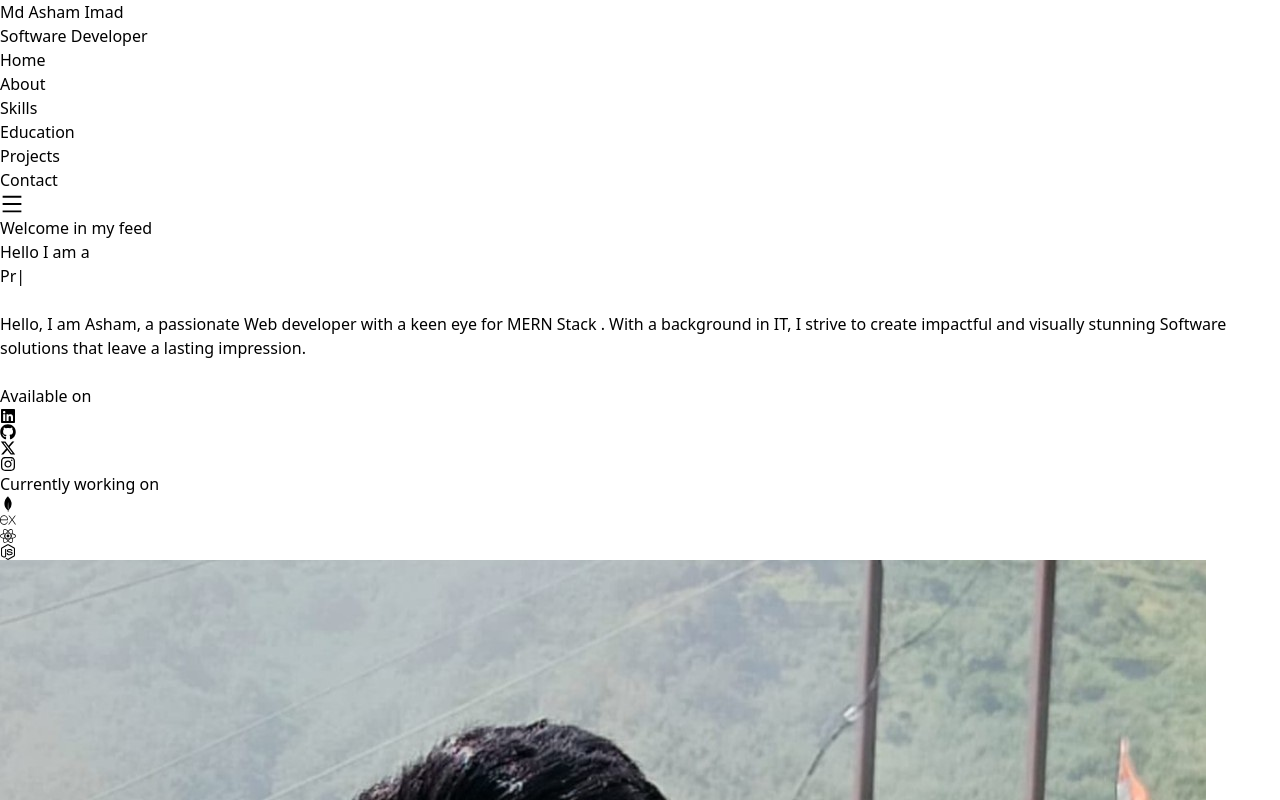
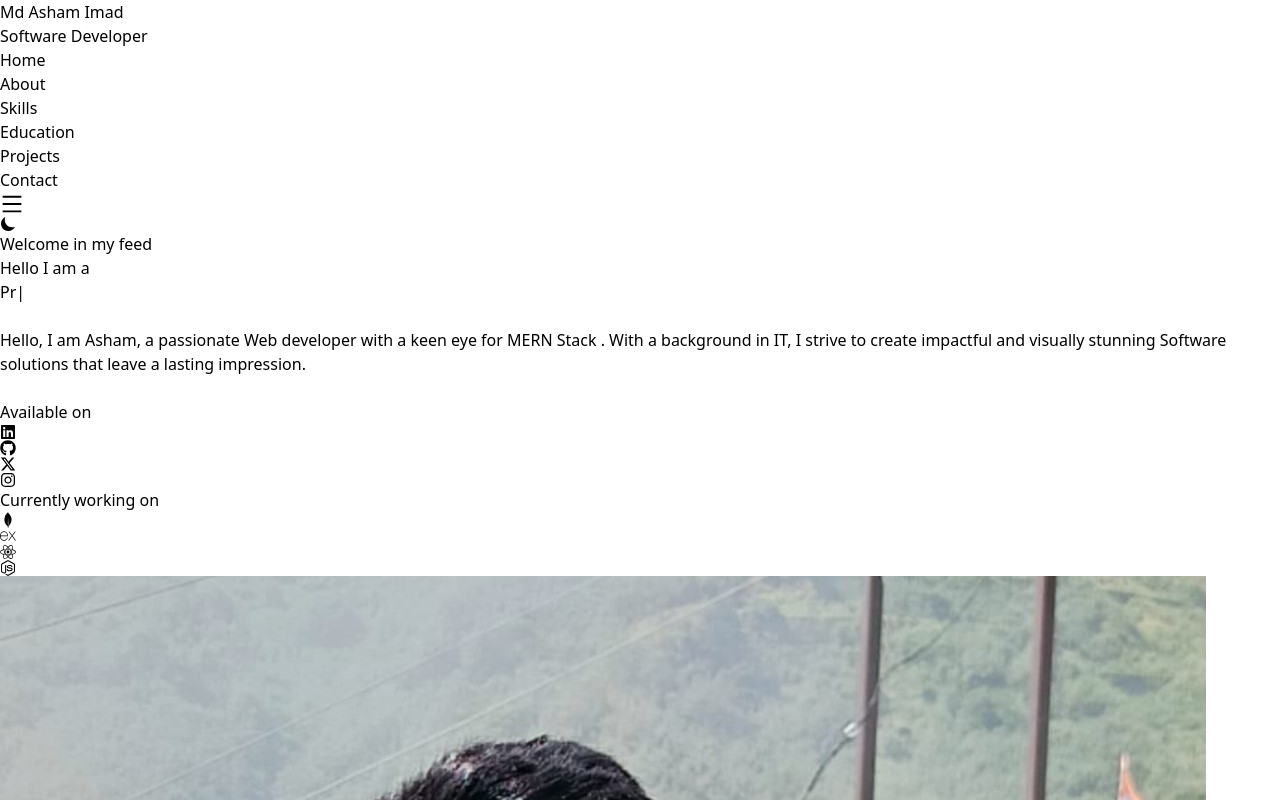
Before and after one commit to Asham0711/Portfolio, a React (Vite) app: page / in a window 1280 px wide. Shown: the top 800 px of the page. Built offline with nearby package versions, Linux system fonts and the light colour scheme.

Commit message:
Added Dark Theme

```diff
--- a/src/Components/Footer.jsx
+++ b/src/Components/Footer.jsx
@@ -6,7 +6,7 @@ function Footer() {
   return (
     <>
       <hr/>
-      <footer className="py-12 bg-gradient-to-r from-[#e77bfa] via-[#db66f0] to-[#c906eb]">
+      <footer className="py-12 bg-gradient-to-r from-indigo-500 via-purple-500 to-pink-500">
         <div className="max-w-screen-2xl container mx-auto px-4 md:px-20">
           <div className=" flex flex-col items-center justify-center">
             <div className="flex space-x-4">
--- a/src/Components/Home.jsx
+++ b/src/Components/Home.jsx
@@ -74,7 +74,7 @@ const Home = () => {
           <div className="md:w-1/2 flex justify-center md:ml-48 md:mt-20 mt-8 order-1">
             <img
               src={pic}
-              className="rounded-full md:w-[350px] md:h-[350px] hover:scale-125 transition-all duration-1000 cursor-pointer"
+              className="rounded-full w-[150px] h-[150px] md:w-[350px] md:h-[350px] hover:scale-125 transition-all duration-1000 cursor-pointer"
               alt=""
             />
           </div>
--- a/src/Components/Navbar.jsx
+++ b/src/Components/Navbar.jsx
@@ -1,14 +1,15 @@
 import { useState } from 'react';
 // import pic from '../assets/profile.jpg';
 import { AiOutlineMenu, AiOutlineProject } from "react-icons/ai";
-import { IoCloseSharp, IoPersonOutline } from "react-icons/io5";
+import { IoCloseSharp, IoMoonSharp, IoPersonOutline, IoSunny } from "react-icons/io5";
 import { Link } from 'react-scroll';
 import { FaGraduationCap, FaHome, FaPhone } from 'react-icons/fa';
 import { SiHyperskill } from 'react-icons/si';
 
 const Navbar = () => {
   const [menu, setMenu] = useState(false);
-  const [activeTab, setActiveTab] = useState('Home'); // Initial active tab
+  const [activeTab, setActiveTab] = useState('Home');
+  const [mode, setMode] = useState('light');
 
   const navItems = [
     {
@@ -48,9 +49,24 @@ const Navbar = () => {
     setMenu(false);
   };
 
+  const toggleHandler = () => {
+      if(mode === 'light'){
+        setMode('dark');
+        document.body.style.backgroundColor = '#01212A';
+        document.body.style.color = 'white';
+      }
+      else{
+        setMode('light');
+        document.body.style.backgroundColor = 'white';
+        document.body.style.color = 'black';
+      }
+  }
+
   return (
     <>
-      <div className='max-w-screen-2xl container mx-auto px-4 md:px-20 h-16 shadow-md fixed top-0 right-0 left-0 z-50 bg-white'>
+      <div className={`max-w-screen-2xl container mx-auto px-4
+        ${mode === 'light' ? 'bg-white' : 'bg-[#01212A]'} md:px-20 h-16 shadow-md
+        ${mode === 'light' ? 'shadow-slate-400' : 'shadow-slate-500'} fixed top-0 right-0 left-0 z-50`}>
         <div className='flex justify-between items-center h-16'>
           <div className='flex space-x-2'>
             {/* <img src={pic} className='h-12 w-12 rounded-full' alt="" /> */}
@@ -83,8 +99,23 @@ const Navbar = () => {
               ))}
             </ul>
           </div>
-          <div onClick={() => setMenu(!menu)} className="md:hidden z-50">
-            {menu ? <IoCloseSharp size={24} /> : <AiOutlineMenu size={24} />}
+          <div className='flex gap-6 justify-center items-center'>
+            <div onClick={() => setMenu(!menu)} className="md:hidden z-50">
+              {menu ? <IoCloseSharp size={24} /> : <AiOutlineMenu size={24} />}
+            </div>
+            {
+              mode === 'light' ?
+              (
+                <div className='flex justify-center items-center cursor-pointer'>
+                  <IoMoonSharp className='text-2xl' onClick={toggleHandler}/>
+                </div>
+              ) :
+              (
+                <div className='flex justify-center items-center cursor-pointer'>
+                  <IoSunny className='text-3xl' onClick={toggleHandler}/>
+                </div>
+              )
+            }
           </div>
         </div>
         {/* Mobile navbar  */}
--- a/src/Components/Projects.jsx
+++ b/src/Components/Projects.jsx
@@ -29,8 +29,8 @@ const Projects = ({projects}) => {
     <div name="Projects" className='max-w-screen-2xl container mx-auto px-6 md:px-20 my-20'>
       <h1 className='text-4xl text-center font-bold mb-2'>Projects</h1>
       <div className='border-2 border-[#e77bfa] w-1/12 mx-auto mb-12 md:mb-36'></div>
-      <div className="flex flex-col w-[85vw] md:w-[700px] bg-white mx-auto items-center
-      mt-10 p-10 transition-all duration-700 hover:shadow-xl rounded-md">
+      <div className="flex flex-col w-[85vw] md:w-[700px] mx-auto items-center
+      mt-10 p-10 transition-all duration-700 shadow shadow-slate-300 rounded-md">
         <Card project={projects[index]} />
         <div className="flex text-3xl mt-5 gap-10 text-[#e77bfa] font-bold mx-auto text-center">
           <button
```
